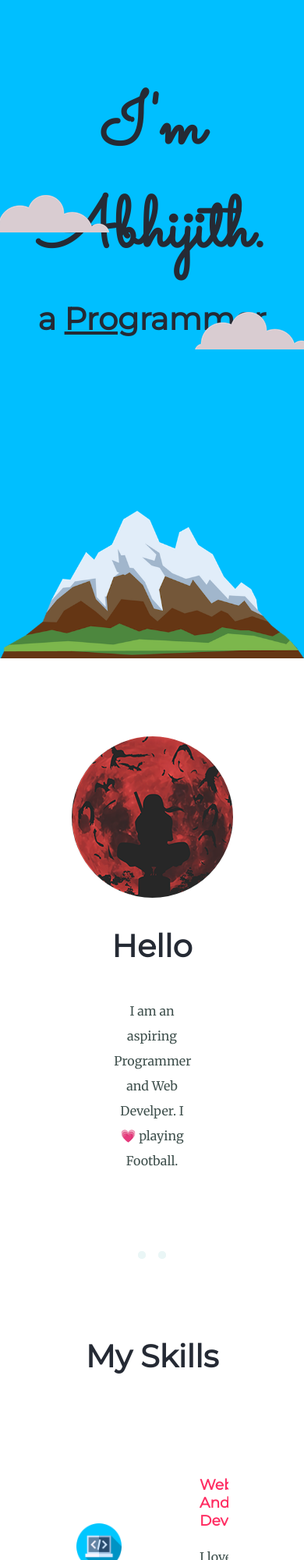
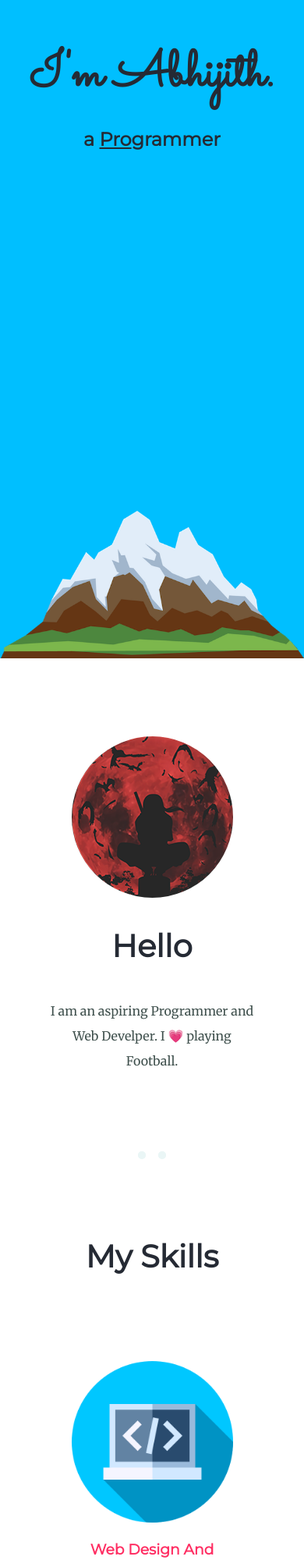
Before and after one commit to abhi-jith-b/CSS-My-Site, a plain HTML site: page index.html in a window 390 px wide. Shown: the top 2000 px of the page at 78% size. Drawn offline with Linux system fonts and the light colour scheme.

Commit message:
Add files via upload

```diff
--- a/CSS/styles.css
+++ b/CSS/styles.css
@@ -50,7 +50,7 @@ img {
 
 .top-container {
     background-color: deepskyblue;
-    height: 100vh;
+    min-height: 100vh;
     position: relative;
 }
 
@@ -64,13 +64,17 @@ img {
     padding: 50px 0 20px;
 }
 
-.skill-row {
-    width: 50%;
-    margin: 100px auto;
-    overflow: auto;
-    text-align: left;
-    display: flex;
-    align-items: center;
+.h1-abhijith-text-style {
+    margin: 0;
+    padding-top: 100px;
+}
+
+.h2-programmer-text-style {
+    margin: 20px;
+}
+
+.h2-pro-text-style {
+    text-decoration: underline;
 }
 
 .mountain {
@@ -94,34 +98,28 @@ img {
     left: 250px;
 }
 
-.computer-img {
-    width: 30%;
-    /* float: left; */
-    margin-right: 100px;
-}
-
-.mini-militia-img {
-    width: 30%;
-    float: right;
-    margin-left: 30px;
-}
-
-.h1-abhijith-text-style {
-    margin: 0;
-    padding-top: 100px;
-}
-
-.h2-programmer-text-style {
-    margin: 20px;
-}
-
-.h2-pro-text-style {
-    text-decoration: underline;
-}
-
 .intro-text {
     width: 25%;
     margin: auto;
+}
+
+.skill-row {
+    width: 50%;
+    margin: 100px auto;
+    text-align: left;
+    display: flex;
+    align-items: center;
+    justify-content: space-between;
+    gap: 2em;
+}
+
+.skill-row:nth-child(even) .skill-img {
+    order: 2;
+}
+
+.skill-img {
+    width: 30%;
+    min-width: 170px;
 }
 
 .contact-message {
@@ -137,7 +135,6 @@ img {
 }
 
 .btn {
-    background: deepskyblue;
     background-image: -webkit-linear-gradient(top, deepskyblue, rgb(4, 159, 211));
     background-image: -moz-linear-gradient(top, deepskyblue, rgb(4, 159, 211));
     background-image: -ms-linear-gradient(top, deepskyblue, rgb(4, 159, 211));
@@ -152,14 +149,55 @@ img {
     padding: 10px 20px 10px 20px;
     margin: 20px auto 0px auto;
     text-decoration: none;
-  }
+}
 
-  .btn:hover {
-    background: deepskyblue;
-    background-image: -webkit-linear-gradient(top, rgb(82, 208, 250), rgb(67, 171, 206));
-    background-image: -moz-linear-gradient(top, rgb(82, 208, 250), rgb(67, 171, 206));
-    background-image: -ms-linear-gradient(top, rgb(82, 208, 250), rgb(67, 171, 206));
-    background-image: -o-linear-gradient(top, rgb(82, 208, 250), rgb(67, 171, 206));
-    background-image: linear-gradient(to bottom, rgb(82, 208, 250), rgb(67, 171, 206));
-    text-decoration: none;
-  }
+.btn:hover {
+    opacity: .8;
+}
+
+
+@media (max-width: 800px) {
+    .intro-text {
+        width: 50%;
+    }
+
+    .skill-row {
+        width: 70%;
+    }
+}
+
+@media (max-width: 600px) {
+    .h1-abhijith-text-style {
+        font-size: 4em;
+        padding: 50px 15px 0;
+    }
+
+    .h2-programmer-text-style {
+        font-size: 1.5rem;
+    }
+
+    .top-cloud, .bottom-cloud {
+        display: none;
+    }
+
+    .intro-text {
+        width: 50%;
+    }
+
+    .skill-row {
+    width: 70%;
+    margin: 100px auto;
+    display: block;
+    text-align: center;
+    }
+
+    .skill-img {
+        width: 207px;
+    }
+}
+
+@media (max-width: 400px) {
+    .intro-text, .contact-message {
+        width: 70%;
+    }
+}
--- a/index.html
+++ b/index.html
@@ -35,33 +35,28 @@
       <div class="skills">
         <h2>My Skills</h2>
         <div class="skill-row">
-          <img
-            class="computer-img"
-            src="images/programming.png"
-            alt="computer-img"
-          />
+          <img class="skill-img" src="images/programming.png" alt="computer-img"/>
           <div>
             <h3>Web Design And Development</h3>
             <p>I love designing and developing web pages.</p>
           </div>
         </div>
         <div class="skill-row">
-          <div>
+          <img
+            class="skill-img" src="images/mini-militia.png" alt="miniMilitia-img"/>
+          <div class="skill-text">
             <h3>Mini Militia</h3>
             <p>I consider myself a Pro Mini Militia Player. Sniper is my favorite gun.</p>
           </div>
-          <img
-            class="mini-militia-img"
-            src="images/mini-militia.png"
-            alt="miniMilitia-img"
-          />
         </div>
       </div>
       <hr />
       <div>
         <h2>Get In Touch</h2>
-        <h3>If you love football as much as i do.</h3>
-        <p class="contact-message">Let's play together someday!</p>
+        <div class="contact-message">
+          <h3>If you love football as much as i do.</h3>
+          <p>Let's play together someday!</p>
+        </div>
         <a class="btn" href="mailto:abhib607@gmail.com">CONTACT ME</a>
       </div>
     </div>
```
